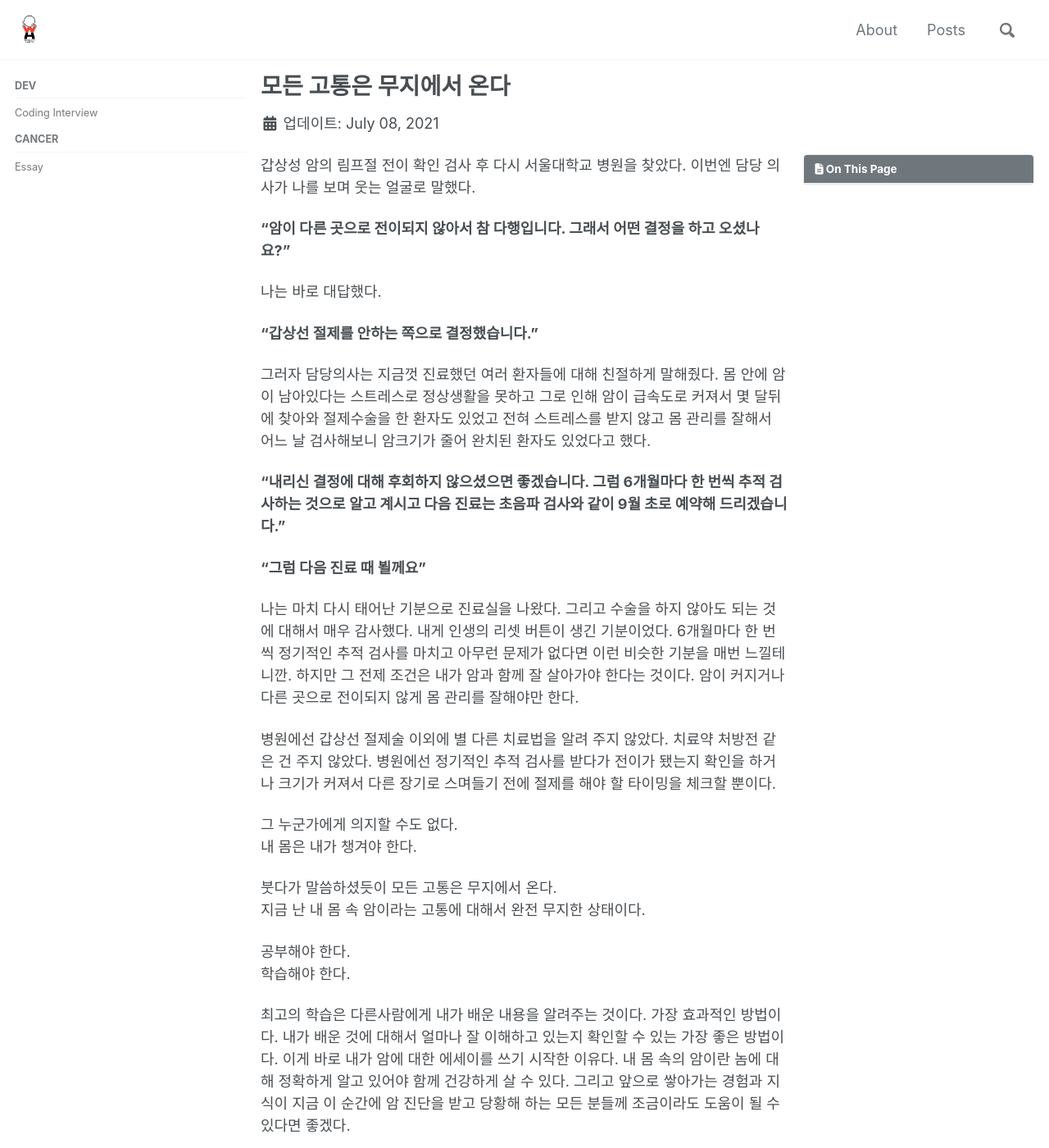
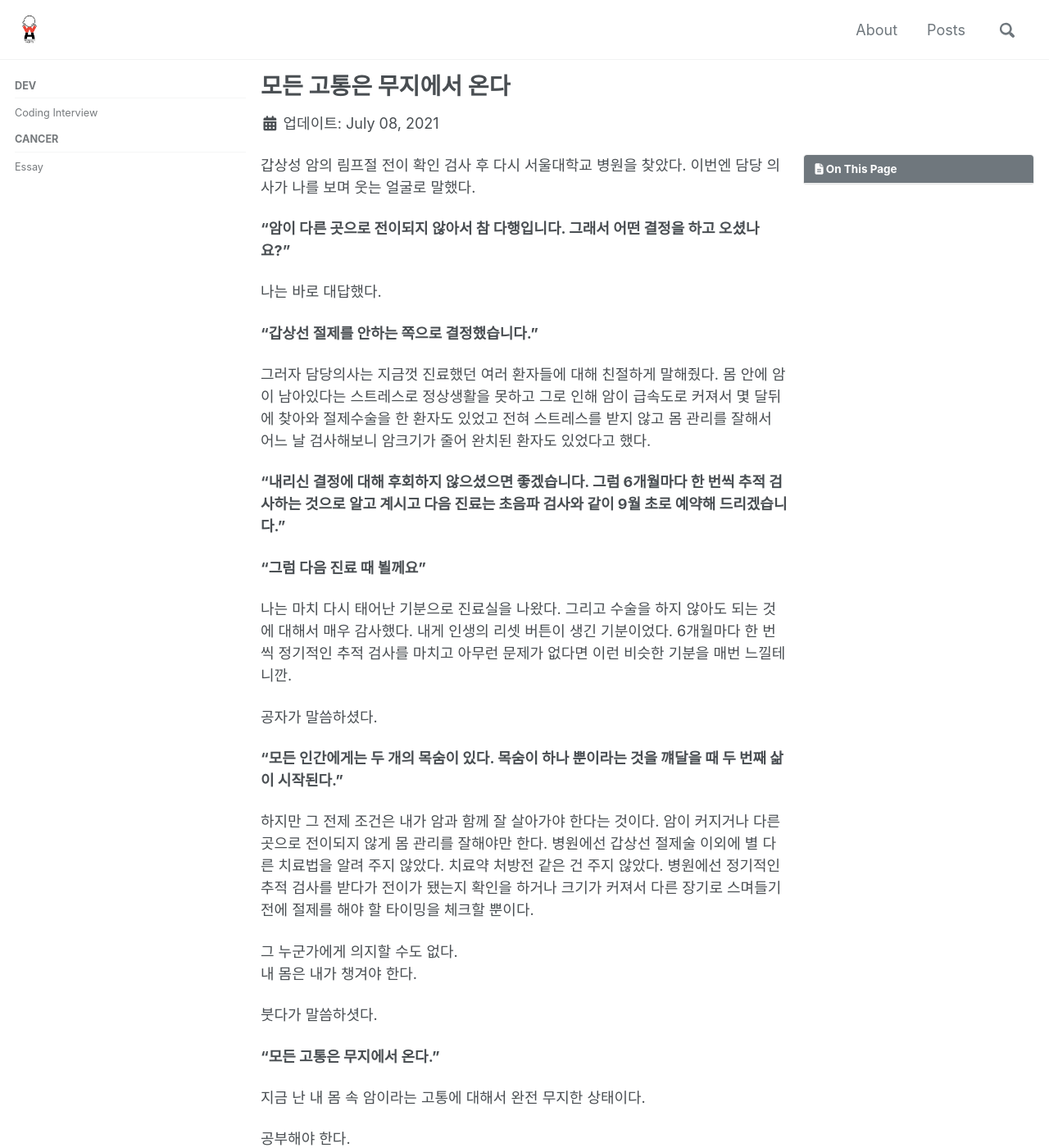
Before and after one commit to WonderHabits/wonderhabits.github.io, a Jekyll site: the page built from _posts/2021-07-08-3_reset_button.md, in a window 1280 px wide and 1400 px high. Shown: the whole window at 82% size. Built offline with Jekyll 4.4.1, drawn with Linux system fonts in a browser that asks for light colours; cached includes are drawn as plain includes; nearby versions of some CDN libraries; comment, search, counter and statistics services are not loaded.

Commit message:
edit post

```diff
--- a/_posts/2021-07-08-3_reset_button.md
+++ b/_posts/2021-07-08-3_reset_button.md
@@ -30,14 +30,21 @@ use_math: true
 
 **"그럼 다음 진료 때 뵐께요"**
 
- 나는 마치 다시 태어난 기분으로 진료실을 나왔다. 그리고 수술을 하지 않아도 되는 것에 대해서 매우 감사했다. 내게 인생의 리셋 버튼이 생긴 기분이었다. 6개월마다 한 번씩 정기적인 추적 검사를 마치고 아무런 문제가 없다면 이런 비슷한 기분을 매번 느낄테니깐. 하지만 그 전제 조건은 내가 암과 함께 잘 살아가야 한다는 것이다. 암이 커지거나 다른 곳으로 전이되지 않게 몸 관리를 잘해야만 한다.
+ 나는 마치 다시 태어난 기분으로 진료실을 나왔다. 그리고 수술을 하지 않아도 되는 것에 대해서 매우 감사했다. 내게 인생의 리셋 버튼이 생긴 기분이었다. 6개월마다 한 번씩 정기적인 추적 검사를 마치고 아무런 문제가 없다면 이런 비슷한 기분을 매번 느낄테니깐.
 
- 병원에선 갑상선 절제술 이외에 별 다른 치료법을 알려 주지 않았다. 치료약 처방전 같은 건 주지 않았다. 병원에선 정기적인 추적 검사를 받다가 전이가 됐는지 확인을 하거나 크기가 커져서 다른 장기로 스며들기 전에 절제를 해야 할 타이밍을 체크할 뿐이다.
+ 공자가 말씀하셨다.
+
+ **"모든 인간에게는 두 개의 목숨이 있다. 목숨이 하나 뿐이라는 것을 꺠달을 때 두 번째 삶이 시작된다."**
+
+ 하지만 그 전제 조건은 내가 암과 함께 잘 살아가야 한다는 것이다. 암이 커지거나 다른 곳으로 전이되지 않게 몸 관리를 잘해야만 한다. 병원에선 갑상선 절제술 이외에 별 다른 치료법을 알려 주지 않았다. 치료약 처방전 같은 건 주지 않았다. 병원에선 정기적인 추적 검사를 받다가 전이가 됐는지 확인을 하거나 크기가 커져서 다른 장기로 스며들기 전에 절제를 해야 할 타이밍을 체크할 뿐이다.
 
  그 누군가에게 의지할 수도 없다.
  내 몸은 내가 챙겨야 한다.
 
- 붓다가 말씀하셨듯이 모든 고통은 무지에서 온다.
+ 붓다가 말씀하셧다.
+
+ **"모든 고통은 무지에서 온다."**
+
  지금 난 내 몸 속 암이라는 고통에 대해서 완전 무지한 상태이다.
 
  공부해야 한다.
```
Also changed, not shown: _posts/2021-07-13-6_what_is_cancer.md (+1 -1 lines).
